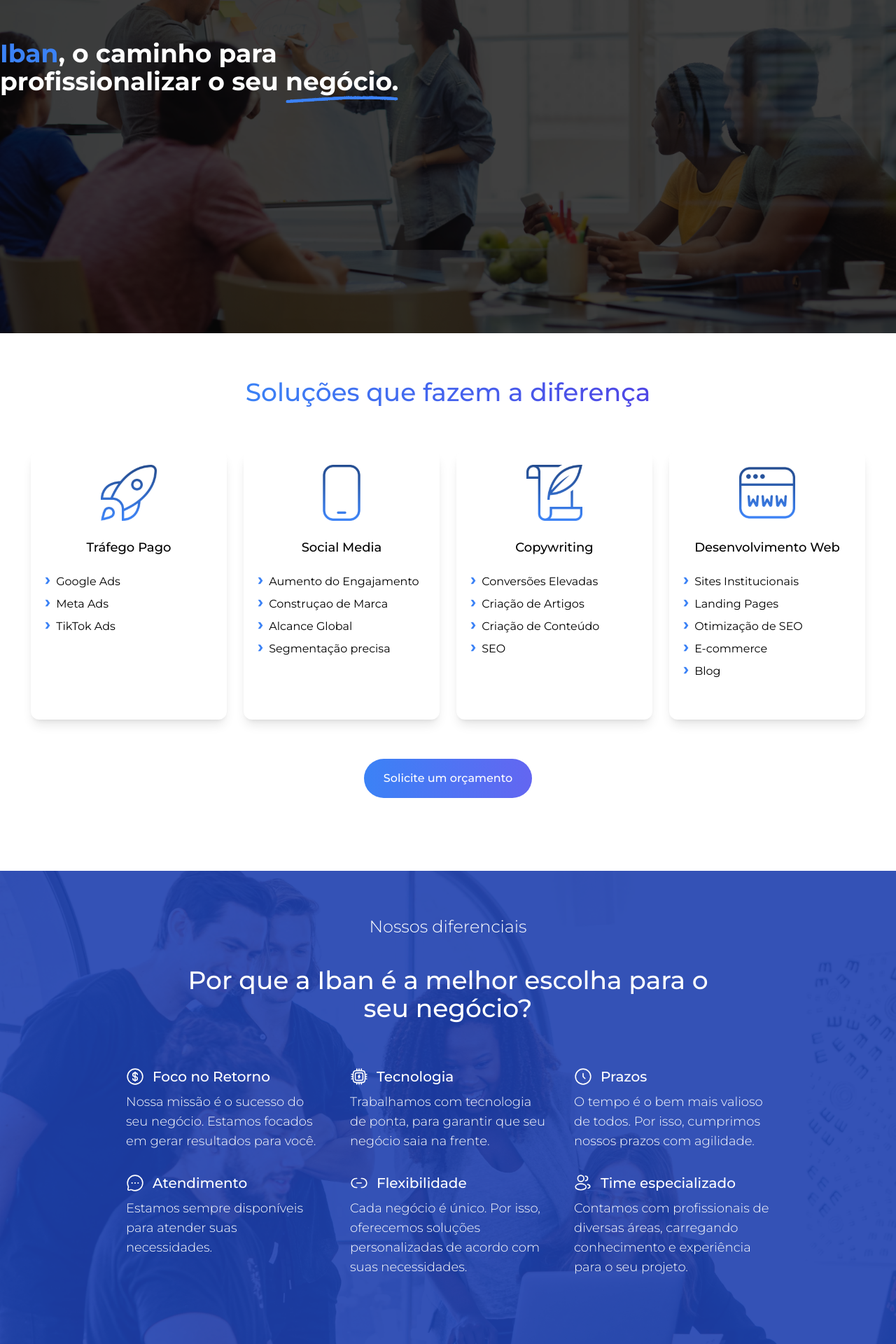
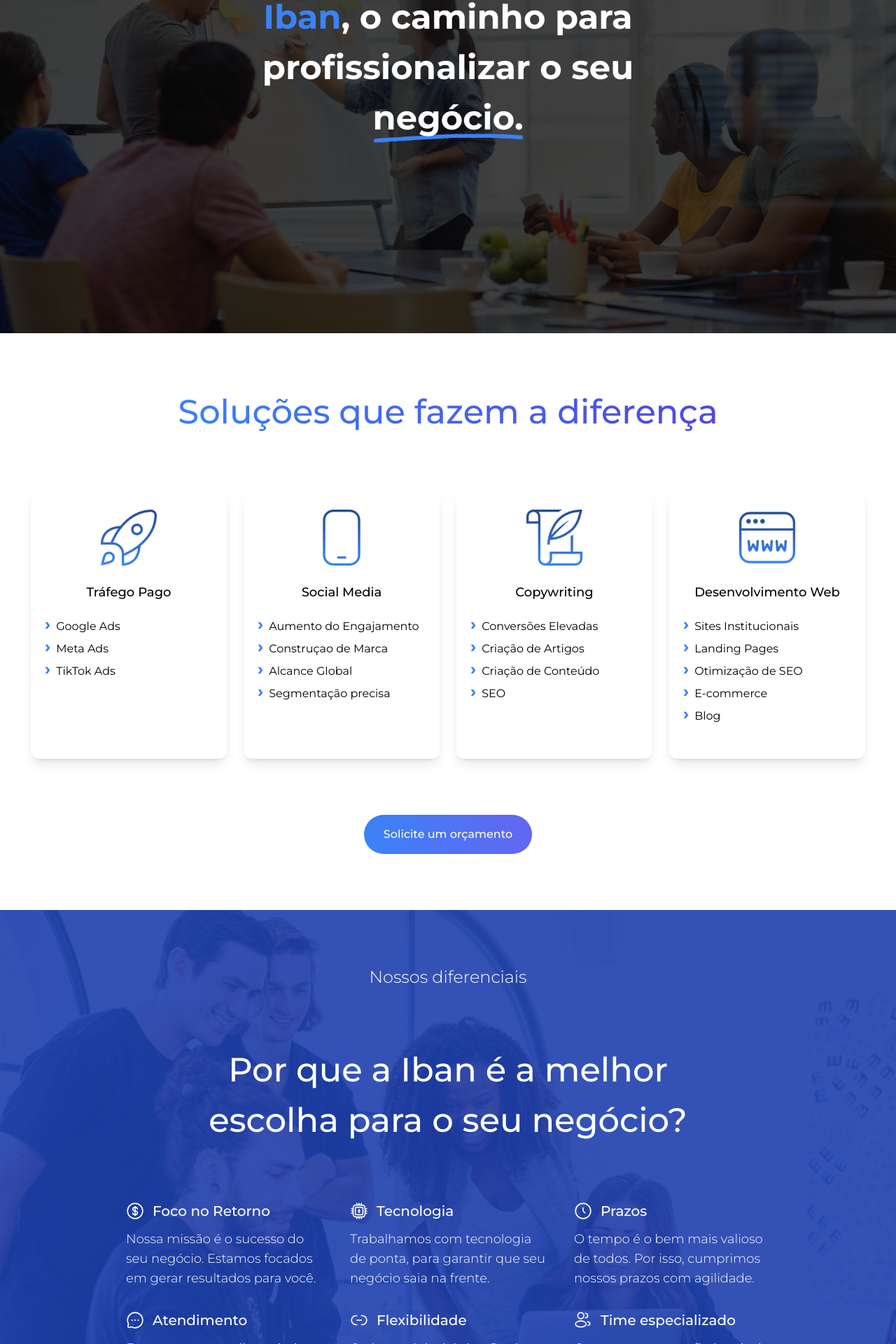
Before and after one commit to ronaldscruz/ibandigital, a Next.js app: page / in a window 1280 px wide. Shown: the part 260-2180 px from the top of the page at 70% size. Built offline with nearby package versions, Linux system fonts and the light colour scheme.

Commit message:
feat: contact section

```diff
--- a/src/app/page.js
+++ b/src/app/page.js
@@ -1,6 +1,7 @@
-import Advantages from "@/components/Home/Advantages/Advantages";
+import Advantages from "@/components/Home/Advantages";
+import Contact from "@/components/Home/Contact";
 import HomeBanner from "@/components/Home/HomeBanner";
-import Solutions from "@/components/Home/Solutions/Solutions";
+import Solutions from "@/components/Home/Solutions";
 
 export default function Home() {
   return (
@@ -8,6 +9,7 @@
       <HomeBanner />
       <Solutions />
       <Advantages />
+      <Contact />
     </>
   );
 }
--- a/src/components/Home/Advantages/Advantages.jsx
+++ b/src/components/Home/Advantages/Advantages.jsx
@@ -82,8 +82,8 @@
 
   const renderAdvantages = () => {
     return advantages.map((advantage, index) => (
-      <li key={index} className="text-white md:w-[280px] w-full">
-        <div className="inline-flex items-center mb-2">
+      <li key={index} className="text-white md:w-[280px] w-full md:pb-0 pb-4">
+        <div className="inline-flex items-center mb-3">
           <Image
             src={advantage.icon}
             width={26}
@@ -100,17 +100,17 @@
   };
 
   return (
-    <section className="relative flex w-full min-h-[768px] w-full flex justify-center bg-[url('/team.webp')] bg-[url('/home-banner-background.webp')] bg-cover after:content-[' '] after:absolute after:top-0 after:left-0 after:bg-blue-800/90 after:w-full after:h-full">
-      <div className="w-content max-w-full flex flex-col items-center h-full py-14 z-10 px-6">
-        <h1 className="font-light md:text-2xl text-xl mb-6 py-2 text-white">
+    <section className="relative flex w-full w-full flex justify-center py-20 bg-[url('/team.webp')] bg-[url('/home-banner-background.webp')] bg-cover after:content-[' '] after:absolute after:top-0 after:left-0 after:bg-blue-800/90 after:w-full after:h-full">
+      <div className="w-content max-w-full flex flex-col items-center h-full z-10 md:px-0 px-6">
+        <h1 className="font-light md:text-2xl text-2xl text-white">
           Nossos diferenciais
         </h1>
-        <h2 className="font-medium md:text-4xl text-2xl mb-14 py-2 text-white w-[768px] max-w-full text-center">
+        <h2 className="font-medium md:text-5xl text-4xl my-20 text-white w-[800px] max-w-full text-center md:leading-normal leading-normal">
           Por que a Iban é a melhor escolha para o seu negócio?
         </h2>
         <div
           ref={ref}
-          className="flex justify-center lg:w-[920px] md:w-[640px] max-w-full"
+          className="flex justify-center lg:w-[920px] md:w-[640px] max-w-full pb-8"
         >
           <ul
             ref={scope}
--- /dev/null
+++ b/src/components/Home/Contact.jsx
@@ -0,0 +1,36 @@
+export default function Contact() {
+  return (
+    <section className="relative flex w-full w-full flex justify-center py-20 pb-32">
+      <div className="w-content max-w-full flex flex-col items-center h-full z-10 md:px-0 px-6">
+        <h1 className="font-light md:text-2xl text-2xl">Entre em contato</h1>
+        <h2 className="font-medium md:text-5xl text-4xl my-20 w-[800px] max-w-full text-center md:leading-normal leading-normal">
+          Quero transformar meu negócio
+        </h2>
+        <form className="flex flex-col gap-4 w-full justify-center items-center">
+          <input
+            type="text"
+            placeholder="Nome"
+            className="w-full max-w-[480px] py-4 px-6 bg-gray-100 rounded-lg"
+          />
+          <input
+            type="email"
+            placeholder="Seu melhor e-mail"
+            className="w-full max-w-[480px] py-4 px-6 bg-gray-100 rounded-lg"
+          />
+          <input
+            type="tel"
+            placeholder="Telefone"
+            className="w-full max-w-[480px] py-4 px-6 bg-gray-100 rounded-lg"
+          />
+          <textarea
+            placeholder="Mensagem"
+            className="w-full max-w-[480px] py-4 px-6 bg-gray-100 rounded-lg"
+          />
+          <button className="w-full max-w-[480px] py-4 px-6 bg-blue-500 text-white rounded-lg">
+            Enviar
+          </button>
+        </form>
+      </div>
+    </section>
+  );
+}
--- a/src/components/Home/HomeBanner.jsx
+++ b/src/components/Home/HomeBanner.jsx
@@ -4,9 +4,9 @@
 export default function HomeBanner() {
   return (
     <section className="flex w-full h-[92vh] justify-center bg-black/75 bg-[url('/home-banner-background.webp')] bg-cover after:content-[' '] after:absolute after:top-0 after:left-0 after:bg-black/75 after:w-full after:h-[92vh]">
-      <div className="flex flex-col justify-center items-start h-full w-content max-w-full z-10 xl:p-0 p-6">
+      <div className="flex flex-col justify-center items-center h-full w-content max-w-full z-10 xl:p-0 p-6">
         <h1
-          className="text-white font-bold text-3xl md:text-4xl mb-6 w-[640px] max-w-full leading-normal"
+          className="text-white font-bold text-3xl md:text-5xl mb-6 w-[640px] max-w-full leading-normal text-center leading-normal md:leading-normal"
           key="banner-title"
         >
           <span className="text-blue-500">Iban</span>, o caminho para
@@ -15,9 +15,9 @@
             negócio.
             <Image
               alt="Risco de lápis sublinhando a palavra negócio"
-              className="absolute md:bottom-[-12px] bottom-[-4px] rotate-180 z-[-1] pointer-events-none"
+              className="absolute md:bottom-[0px] bottom-[-4px] rotate-180 z-[-1] pointer-events-none"
               src="/pencil-underline.png"
-              width={161}
+              width={215}
               height={20}
             />
           </span>
--- a/src/components/Home/Solutions/SolutionCard.jsx
+++ b/src/components/Home/Solutions/SolutionCard.jsx
@@ -1,25 +1,13 @@
 "use client";
 
-import { AnimatePresence, useInView, motion } from "framer-motion";
 import Image from "next/image";
-import { useRef } from "react";
 
 export default function SolutionCard({ title, icon, services, index = 0 }) {
-  const ref = useRef();
-  const cardInView = useInView(ref, {
-    once: true,
-  });
-
   return (
-    <div ref={ref} className="h-96">
-      <AnimatePresence>
-        {cardInView && (
-          <motion.article
+    <div className="md:h-96 sm:w-[280px] w-[100%]">
+      <article
         key={title}
-            className="p-5 shadow-lg rounded-xl w-[280px] h-96 flex flex-col items-center z-20 bg-white"
-            initial={{ opacity: 0, y: -20 }}
-            animate={{ opacity: 1, y: 0 }}
-            transition={{ delay: 0.3 + 0.14 * index, duration: 0.6 }}
+        className="px-5 py-7 shadow-lg rounded-xl w-full h-full flex flex-col items-center z-20 bg-white"
       >
         <Image
           className="mb-6 flex pointer-events-none"
@@ -39,9 +27,7 @@
             </li>
           ))}
         </ul>
-          </motion.article>
-        )}
-      </AnimatePresence>
+      </article>
     </div>
   );
 }
--- a/src/components/Home/Solutions/Solutions.jsx
+++ b/src/components/Home/Solutions/Solutions.jsx
@@ -8,8 +8,14 @@
 import BackgroundElements from "./assets/background-elements.svg";
 
 import PlaceOrderButton from "../../common/PlaceOrderButton/PlaceOrderButton";
-import { AnimatePresence, motion, useInView } from "framer-motion";
-import { useRef } from "react";
+import {
+  AnimatePresence,
+  motion,
+  useAnimate,
+  useInView,
+  stagger,
+} from "framer-motion";
+import { useEffect, useRef } from "react";
 import SolutionCard from "./SolutionCard";
 
 const solutionsData = [
@@ -129,11 +135,34 @@
   },
 ];
 
+const staggerCards = stagger(0.2, { startDelay: 0.2 });
+
+function useAnimateCards(inView) {
+  const [scope, animate] = useAnimate();
+
+  useEffect(() => {
+    animate("article", inView ? { opacity: 1, y: 0 } : { opacity: 0, y: -20 }, {
+      duration: 0.4,
+      delay: inView ? staggerCards : 0,
+    });
+    // eslint-disable-next-line react-hooks/exhaustive-deps
+  }, [inView]);
+
+  return scope;
+}
+
 export default function Solutions() {
   const orderButtonRef = useRef();
   const orderButtonInView = useInView(orderButtonRef, {
     once: true,
   });
+
+  const cardsRef = useRef();
+  const cardsInView = useInView(cardsRef, {
+    once: true,
+  });
+
+  const cardsScope = useAnimateCards(cardsInView);
 
   const renderCards = (solutions = []) => {
     return solutions.map(({ title, icon, services = [] }, index) => (
@@ -148,8 +177,8 @@
   };
 
   return (
-    <section className="flex w-full min-h-[768px] w-full flex justify-center ">
-      <div className="w-content flex flex-col items-center h-full py-14 relative">
+    <section className="flex w-full w-full flex justify-center items-center py-20">
+      <div className="w-content flex flex-col items-center relative md:px-0 px-6">
         {/* <Image
           className="absolute top-[80px] left-[-48px] z-10 pointer-events-none md:flex hidden"
           src={BackgroundElements}
@@ -166,12 +195,20 @@
           alt="Elementos de fundo: padrão de bolinhas azuis"
         /> */}
 
-        <h1 className="font-medium md:text-4xl text-3xl text-center mb-14 text-transparent py-2 bg-clip-text bg-gradient-to-r from-blue-500 to-indigo-600">
+        <h1 className="font-medium md:text-5xl text-4xl text-center text-transparent py-2 bg-clip-text bg-gradient-to-r from-blue-500 to-indigo-600 leading-normal">
           Soluções que fazem a diferença
         </h1>
 
-        <div className="inline-flex flex-wrap gap-6 mb-14 w-full justify-center xl:px-0 px-6">
-          {renderCards(solutionsData)}
+        <div
+          ref={cardsRef}
+          className="my-20 lg:w-[640px] xl:w-full justify-center items-center"
+        >
+          <div
+            ref={cardsScope}
+            className="inline-flex flex-wrap gap-6 w-full justify-center items-center max-w-full"
+          >
+            {renderCards(solutionsData)}
+          </div>
         </div>
 
         <div ref={orderButtonRef}>
```
Lines whose indentation alone changed are shown as unchanged.
